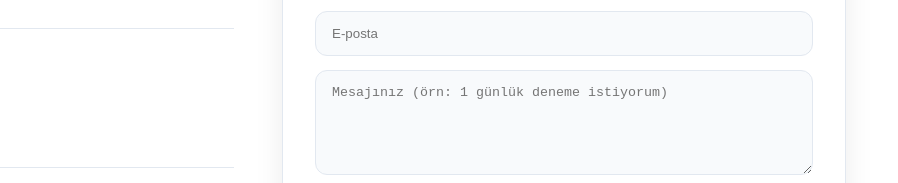
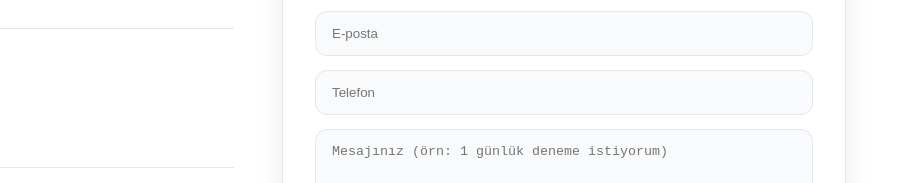
Before and after one commit to OrkunTarlaci/Fitness-Site, a plain HTML site: page index.html in a window 1280 px wide. Shown: the part 5416-5599 px from the top of the page, 382-1280 px from the left. Drawn offline with Linux system fonts and the light colour scheme.

Commit message:
Update index.html

```diff
--- a/index.html
+++ b/index.html
@@ -694,6 +694,7 @@
             <form class="c-form" id="contactForm" novalidate>
               <input name="ad" placeholder="Ad Soyad" autocomplete="name" required>
               <input name="email" type="email" placeholder="E-posta" autocomplete="email" required>
+              <input name="tel" placeholder="Telefon" inputmode="tel" autocomplete="tel" required>
               <textarea name="mesaj" rows="5" placeholder="Mesajınız (örn: 1 günlük deneme istiyorum)" required></textarea>
               <button type="submit" class="btn primary" style="width:100%">Gönder</button>
               <div class="c-ok" id="cOk">Mesajınız gönderildi. En kısa sürede dönüş yapacağız.</div>
```
